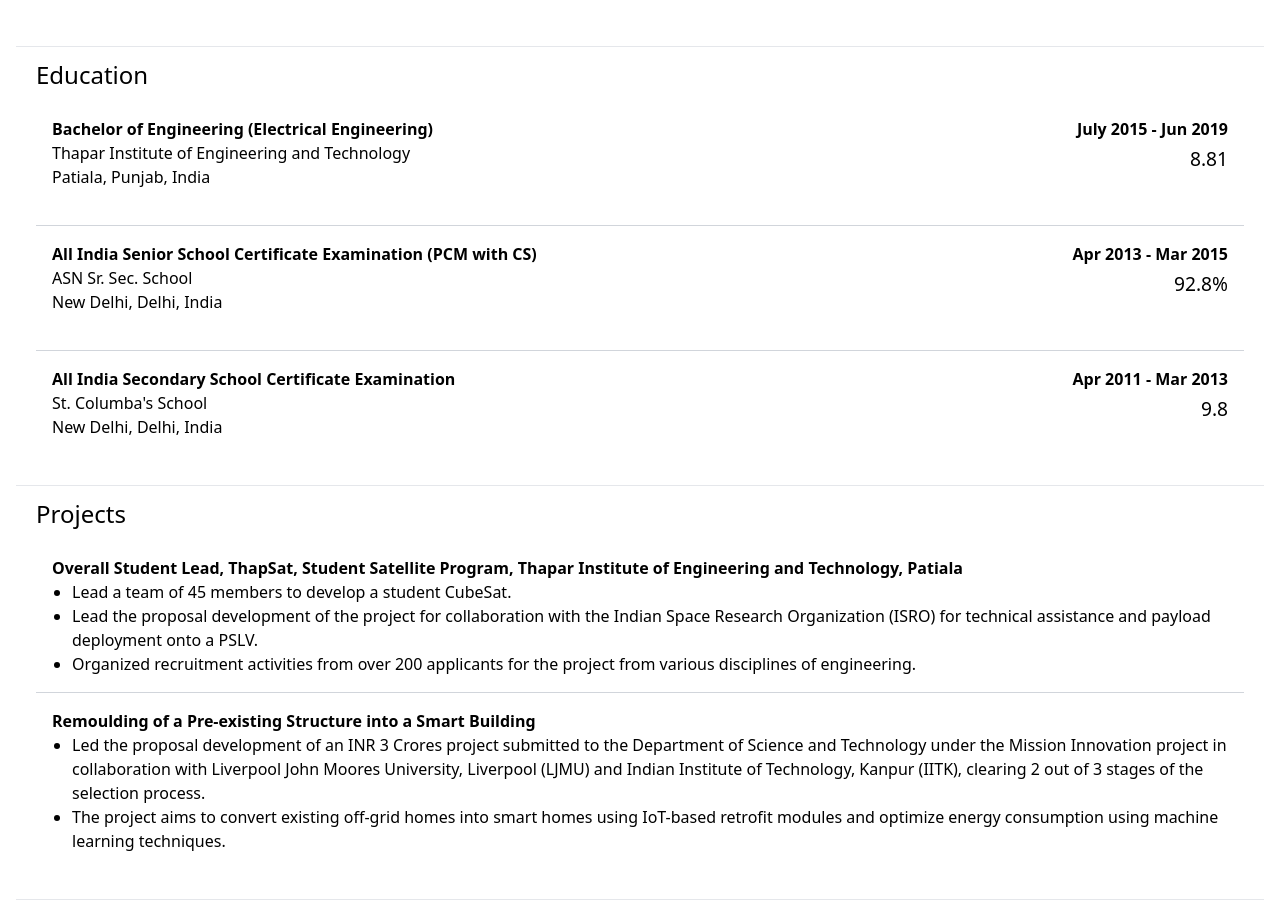
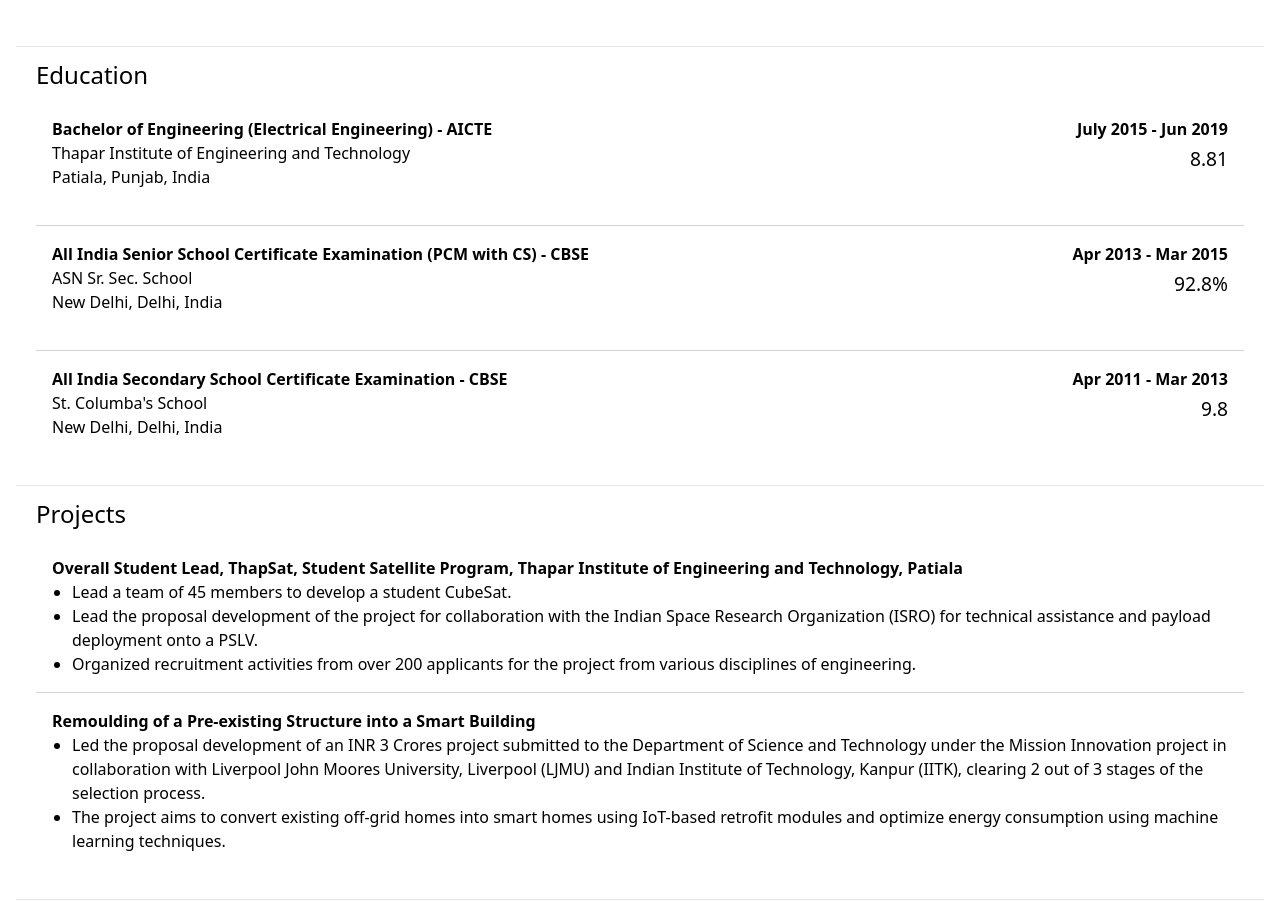
Before and after one commit to swanav/swanav.github.io, a Svelte app: page / in a window 1280 px wide. Shown: the part 1265-2179 px from the top of the page. Built offline with nearby package versions, Linux system fonts and the light colour scheme.

Commit message:
Added school urls.

```diff
--- a/src/Education.svelte
+++ b/src/Education.svelte
@@ -10,8 +10,10 @@
         <li class="p-4 hover:bg-gray-50 cursor-pointer">
             <div class="education-row">
                 <div>
-                    <div class="qualification">Bachelor of Engineering (Electrical Engineering)</div>
-                    <div class="school">Thapar Institute of Engineering and Technology</div>
+                    <div class="qualification">Bachelor of Engineering (Electrical Engineering) - AICTE</div>
+                    <div class="school">
+                        <a href="https://thapar.edu/" target="_blank">Thapar Institute of Engineering and Technology</a>
+                    </div>
                     <div class="location">Patiala, Punjab, India</div>
                 </div>
                 <div>
@@ -23,8 +25,10 @@
         <li class="p-4 hover:bg-gray-50 cursor-pointer">
             <div class="education-row">
                 <div>
-                    <div class="qualification">All India Senior School Certificate Examination (PCM with CS)</div>
-                    <div class="school">ASN Sr. Sec. School</div>
+                    <div class="qualification">All India Senior School Certificate Examination (PCM with CS) - CBSE</div>
+                    <div class="school">
+                        <a href="https://www.asnschool.org/asn-sr.sec/" target="_blank">ASN Sr. Sec. School</a>
+                    </div>
                     <div class="location">New Delhi, Delhi, India</div>
                 </div>
                 <div>
@@ -36,8 +40,10 @@
         <li class="p-4 hover:bg-gray-50 cursor-pointer">
             <div class="education-row">
                 <div>
-                    <div class="qualification">All India Secondary School Certificate Examination</div>
-                    <div class="school">St. Columba's School</div>
+                    <div class="qualification">All India Secondary School Certificate Examination - CBSE</div>
+                    <div class="school">
+                        <a href="https://www.stcolumbas.edu.in/" target="_blank">St. Columba's School</a>
+                    </div>
                     <div class="location">New Delhi, Delhi, India</div>
                 </div>
                 <div>
```
